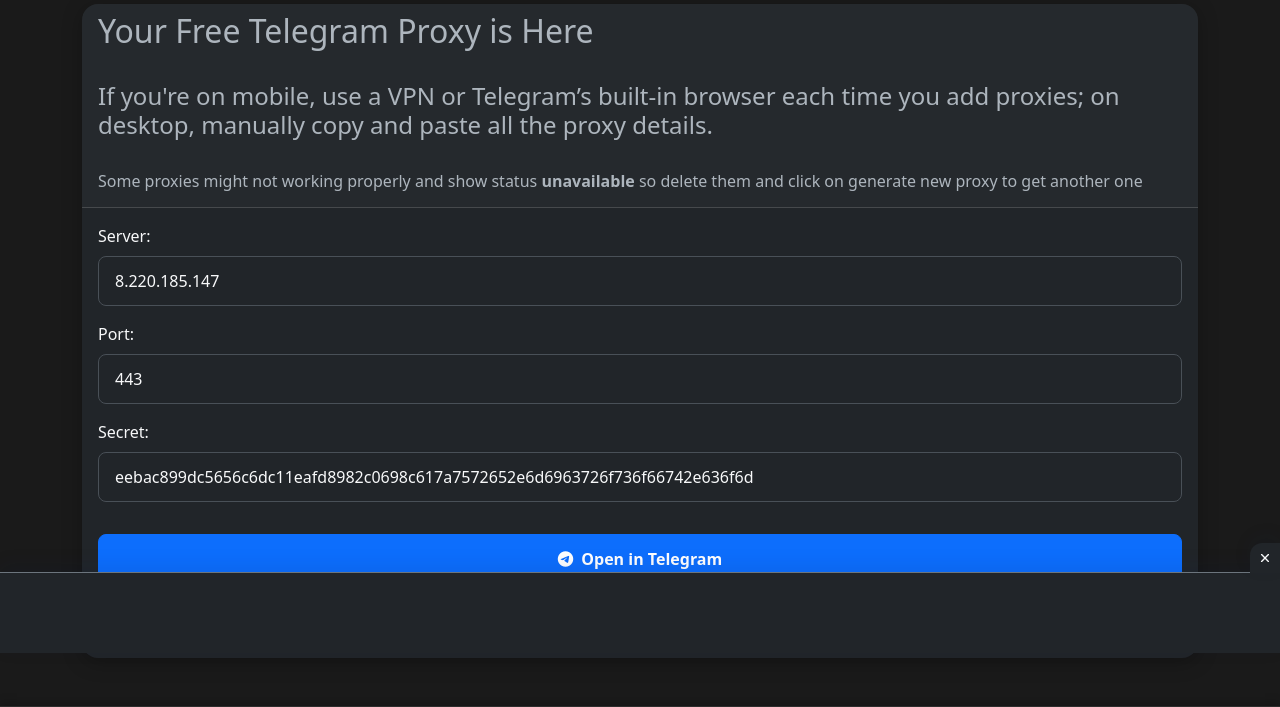
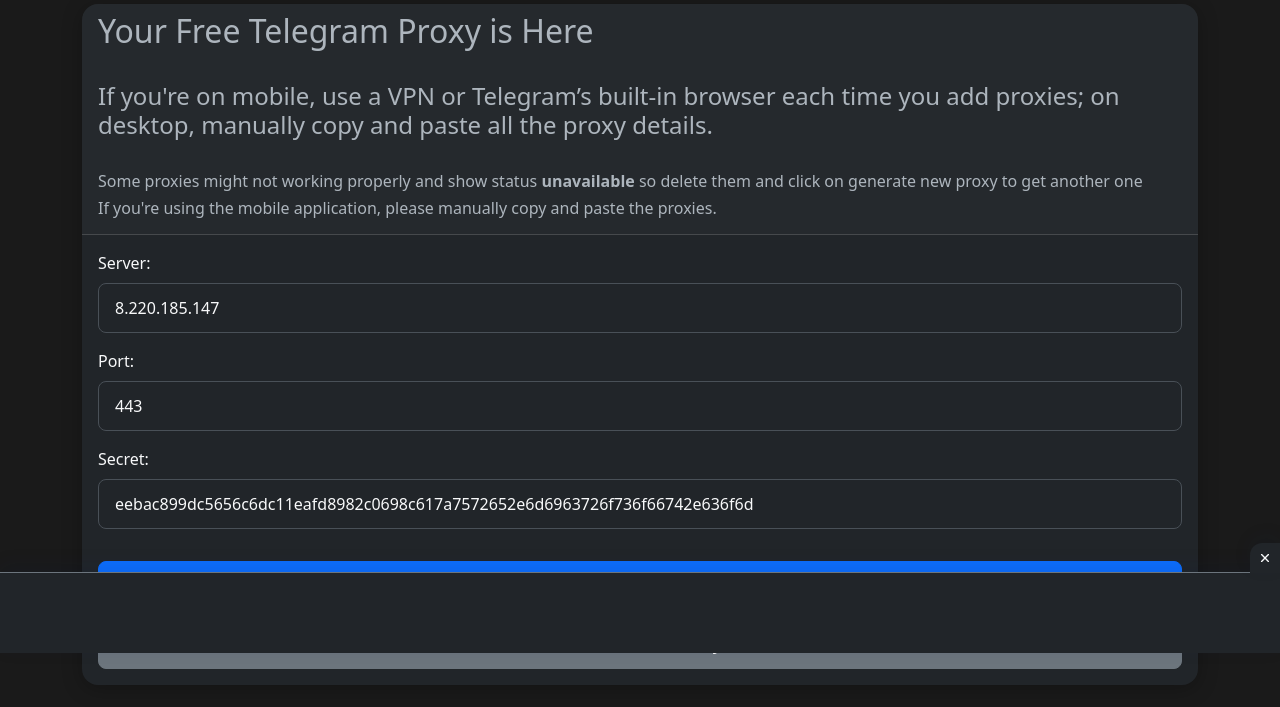
Before and after one commit to MS-Prime-Tech-Services/Telegram-Proxy-Tool, a Flask app: page / in a window 1280 px wide. Shown: the part 147-854 px from the top of the page. Run offline with Flask 3, Linux system fonts and the light colour scheme; some libraries are stand-ins or nearby versions.

Commit message:
Update index.html

```diff
--- a/templates/index.html
+++ b/templates/index.html
@@ -10,6 +10,7 @@
         <h4>If you're on mobile, use a VPN or Telegram’s built-in browser each time you add proxies; on desktop, manually copy and paste all the proxy details.</h4>
         <br>
         <h6>Some proxies might not working properly and show status <b>unavailable</b> so delete them and click on generate new proxy to get another one</h6>
+        <h6>If you're using the mobile application, please manually copy and paste the proxies.</h6>
     </div>
     <div class="card-body">
         <div class="proxy-info">
```
